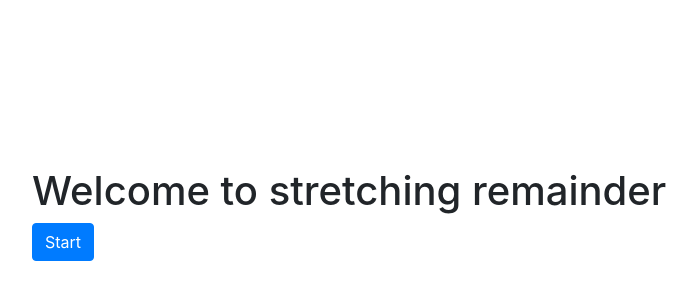
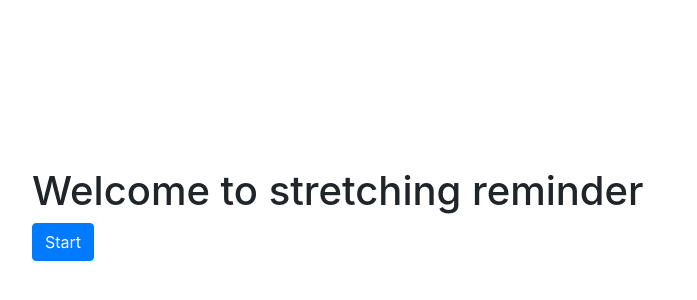
Before and after one commit to tawfiqurnihal/stretching_remainder, a plain HTML site: page index.html in a window 1280 px wide. Shown: the part 186-486 px from the top of the page, without its empty margins (53-750 px from the left). Drawn offline with nearby package versions, Linux system fonts and the light colour scheme.

Commit message:
Update index.html

```diff
--- a/index.html
+++ b/index.html
@@ -1,7 +1,7 @@
 <!DOCTYPE html>
 <html>
 <head>
-  <title>Stretching Remainder</title>
+  <title>Stretching Reminder</title>
   <link rel="stylesheet" href="https://stackpath.bootstrapcdn.com/bootstrap/4.3.1/css/bootstrap.min.css">
   <style>
     html, body {
@@ -17,7 +17,7 @@
   </head>
 <body>
   <div class="container">
-    <h1>Welcome to stretching remainder</h1>
+    <h1>Welcome to stretching reminder</h1>
     <a href="userinfo.html" class="btn btn-primary">Start</a>
   </div>
   <script src="https://stackpath.bootstrapcdn.com/bootstrap/4.3.1/js/bootstrap.min.js"></script>
```
